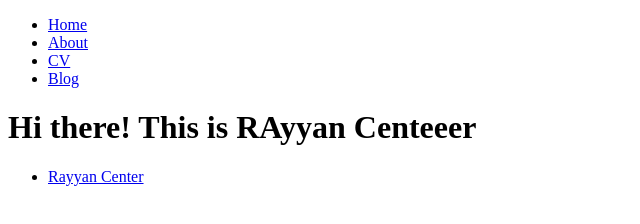
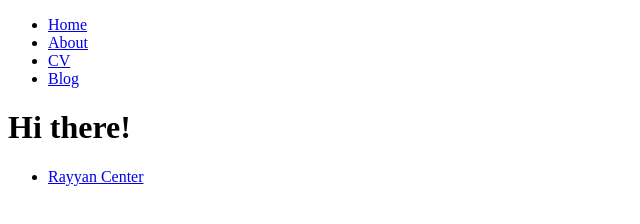
Before and after one commit to RayyanCenter/rayyancenter.github.io, a plain HTML site: page index.html in a window 1280 px wide. Shown: the whole page, without its empty margins (0-640 px from the left). Drawn offline with Linux system fonts and the light colour scheme.

Commit message:
deleted thing

```diff
--- a/index.html
+++ b/index.html
@@ -14,7 +14,7 @@
 		</nav>
 		<div class="container">
     		<div class="blurb">
-        		<h1>Hi there! This is RAyyan Centeeer</h1>
+        		<h1>Hi there! </h1>
 			  		</div><!-- /.blurb -->
 		</div><!-- /.container -->
 		<footer>
```
